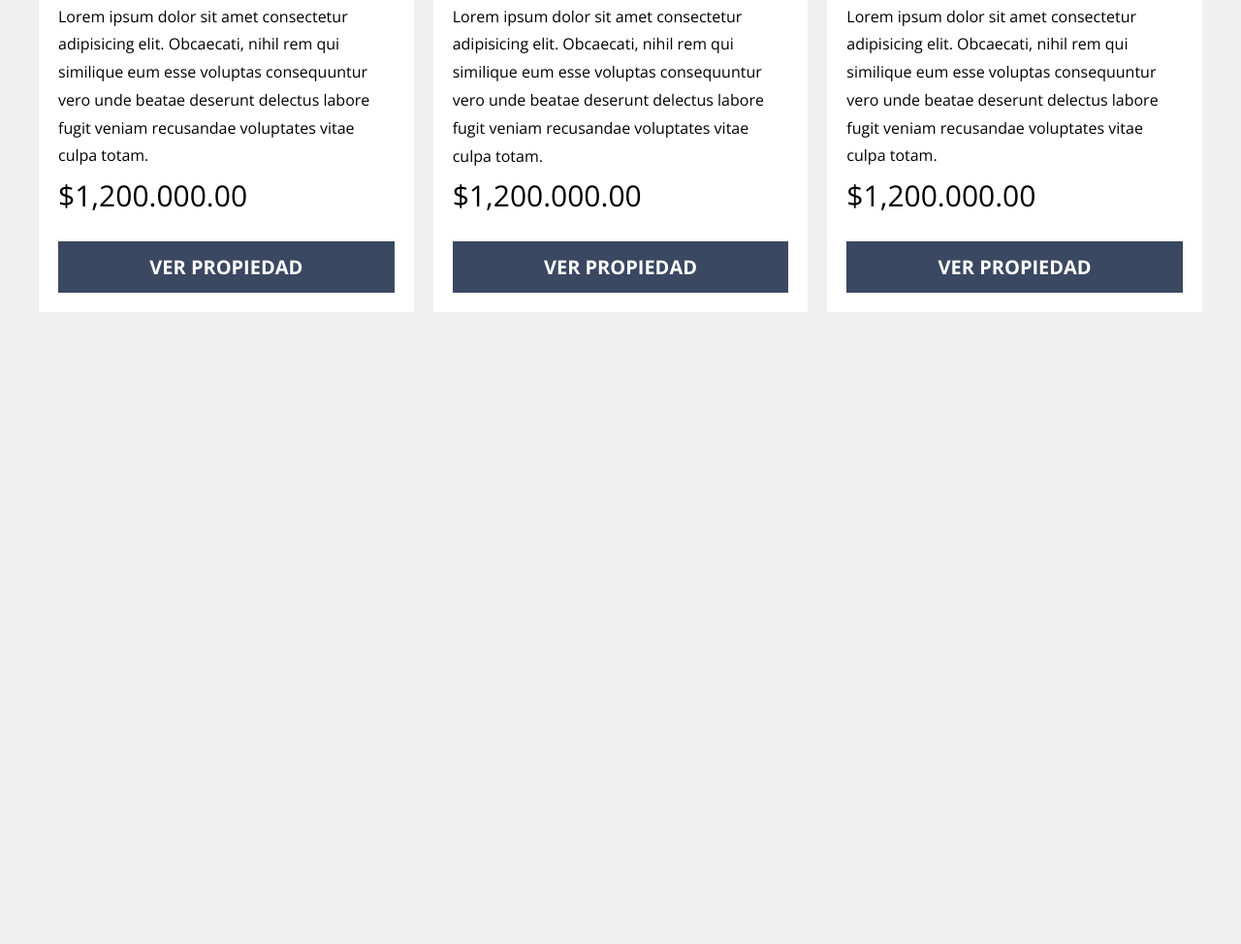
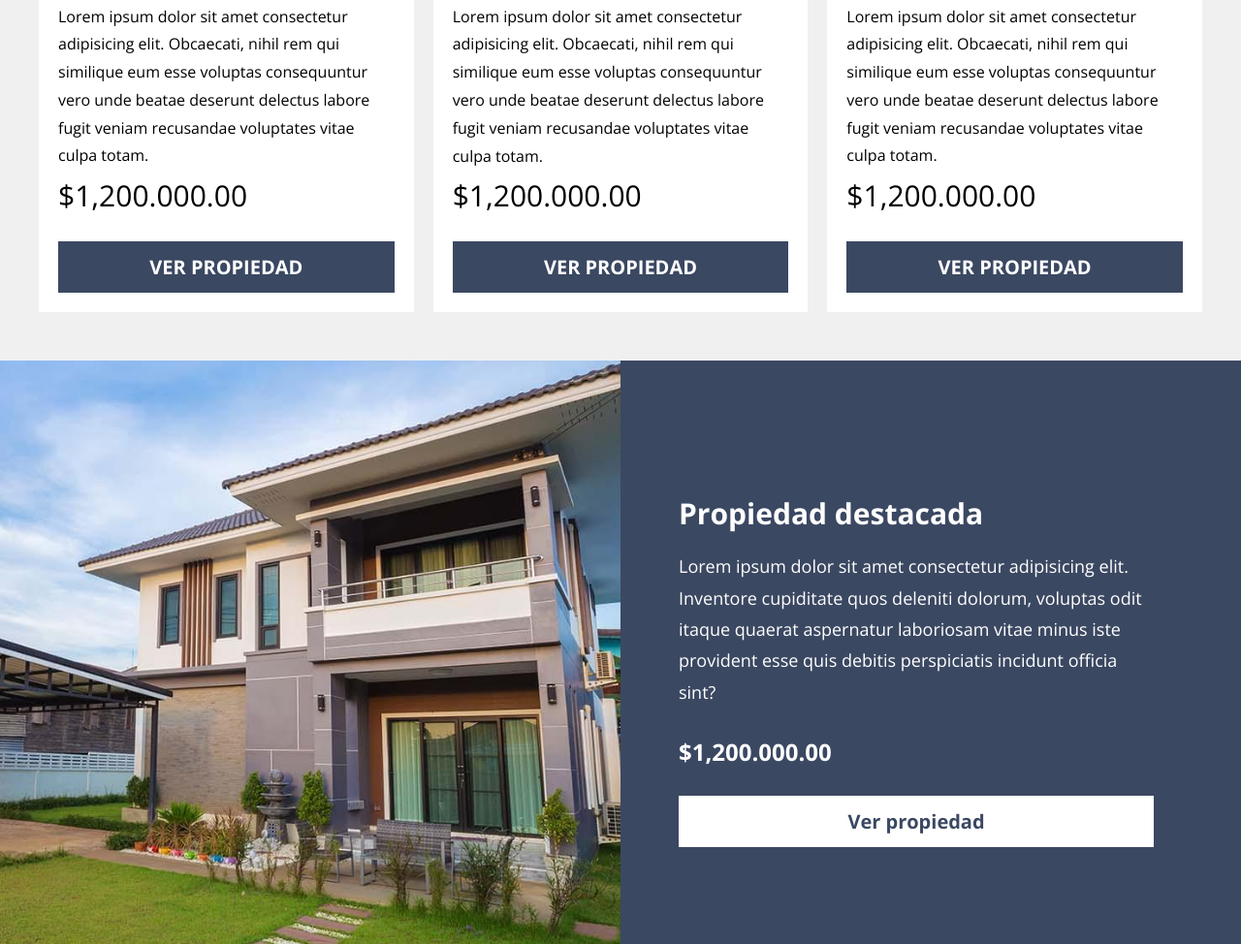
Before and after one commit to RogerCastillo877/house-selling-sass-bem, a website: page index.html in a window 1280 px wide. Shown: the part 1689-2663 px from the top of the page at 97% size. Before the commit the page ends 2011 px from the top, so only its background shows below. Drawn offline with nearby package versions, Linux system fonts and the light colour scheme.

Commit message:
featured property section

```diff
--- a/index.html
+++ b/index.html
@@ -98,5 +98,16 @@
       </div>
     </div>
   </main>
+
+  <section class="featured">
+    <div class="featured__grid container">
+      <div class="featured__content">
+        <h3 class="featured__heading">Propiedad destacada</h3>
+        <p class="featured__text">Lorem ipsum dolor sit amet consectetur adipisicing elit. Inventore cupiditate quos deleniti dolorum, voluptas odit itaque quaerat aspernatur laboriosam vitae minus iste provident esse quis debitis perspiciatis incidunt officia sint?</p>
+        <p class="featured__price">$1,200.000.00</p>
+        <a href="#" class="featured__link">Ver propiedad</a>
+      </div>
+    </div>
+  </section>
 </body>
 </html>
--- /dev/null
+++ b/src/scss/ui/content/_featured.scss
@@ -0,0 +1,48 @@
+@use 'base/variables' as v;
+@use 'base/mixins' as m;
+
+.featured {
+  margin-top: 5rem;
+  background-image: linear-gradient( to bottom, transparent 0% , transparent 50%, v.$primario 50%, v.$primario 100% ), url(../img/destacada.jpg);
+  background-size: 100%, cover;
+  background-position: center, -50rem -30rem;
+  background-repeat: no-repeat;
+  @include m.tablet {
+    background-image: linear-gradient( to right, transparent 0% , transparent 50%, v.$primario 50%, v.$primario 100% ), url(../img/destacada.jpg);
+    background-position: center, -50rem center;
+  }
+
+  &__grid {
+    display: grid;
+    grid-template-rows: repeat(2, 1fr);
+    @include m.tablet {
+      grid-template-rows: unset;
+      @include m.grid (2, 2rem)
+    }
+  }
+  &__content{
+    padding: 5rem;
+    grid-row: 2 / 3;
+    @include m.tablet {
+      padding: 10rem 5rem;
+      grid-column: 2 / 3;
+    }
+  }
+  &__heading {
+    color: v.$blanco;
+
+  }
+  &__text {
+    color: v.$blanco;
+    font-size: 1.8rem;
+  }
+  &__price {
+    color: v.$blanco;
+    font-size: 2.4rem;
+    font-weight: 700;
+  }
+  &__link {
+    @include m.boton(v.$blanco, v.$primario);
+    display: block;
+  }
+}
--- a/src/scss/ui/content/_index.scss
+++ b/src/scss/ui/content/_index.scss
@@ -1 +1,2 @@
 @forward 'properties';
+@forward 'featured';
```
Also changed, not shown: build/css/app.css, 1 other file.
